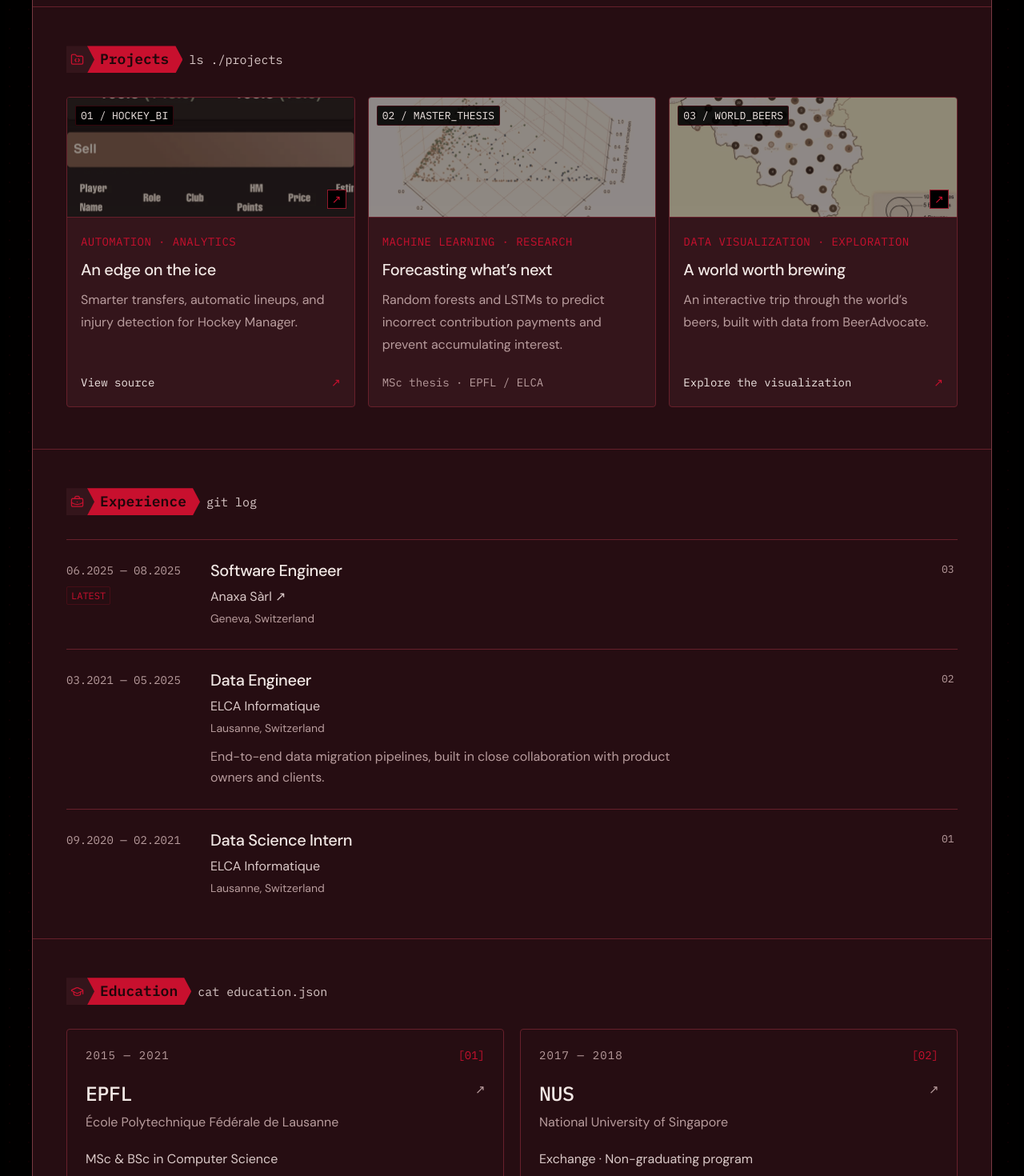
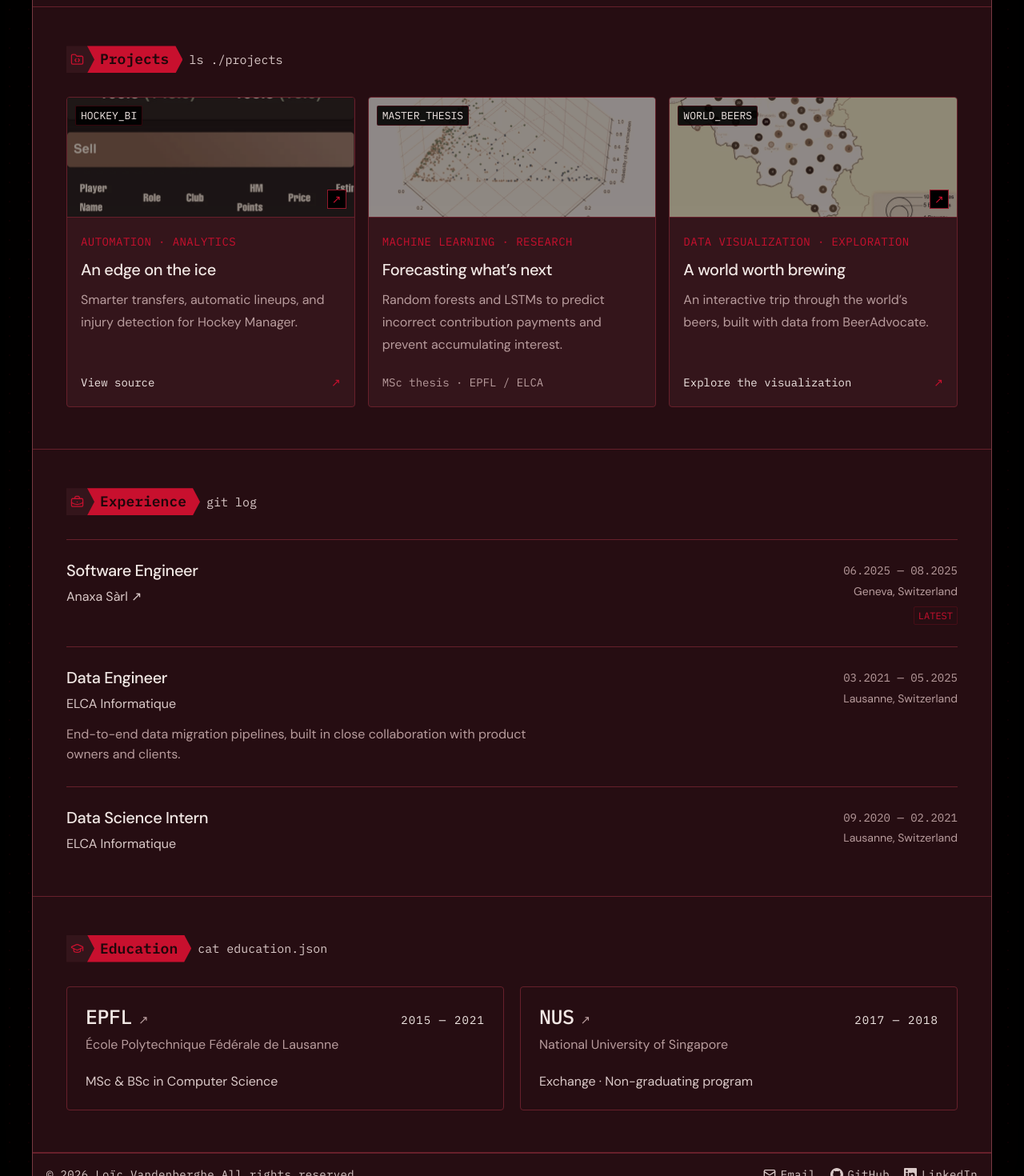
Before and after one commit to loiclovitana/loic-portofolio, a Svelte app: page / in a window 1280 px wide. Shown: the part 760-2230 px from the top of the page at 80% size. Built offline with nearby package versions, Linux system fonts and the light colour scheme.

Commit message:
feat: remove numbers

```diff
--- a/src/App.svelte
+++ b/src/App.svelte
@@ -22,26 +22,19 @@
   <main>
     <Hero />
 
-    <Section
-      {...sections.projects}
-    >
+    <Section {...sections.projects}>
       <div class="projects">
-        {#each projects as project, index (project.id)}
-          <ProjectCard {project} {index} />
+        {#each projects as project (project.id)}
+          <ProjectCard {project} />
         {/each}
       </div>
     </Section>
 
-    <Section
-      {...sections.experience}
-    >
+    <Section {...sections.experience}>
       <div class="timeline">
-        {#each experience as job, index (job.title)}
+        {#each experience as job (job.title)}
           <article>
-            <p class="timeline-date">
-              {job.date}{#if job.latest}<span class="tag">LATEST</span>{/if}
-            </p>
-            <div>
+            <div class="job-details">
               <h3>{job.title}</h3>
               <p>
                 {#if job.href}<a
@@ -49,15 +42,16 @@
                     target="_blank"
                     rel="noreferrer">{job.company} ↗</a
                   >{:else}{job.company}{/if}
-                <span class="job-location">{job.location}</span>
               </p>
               {#if job.description}<p class="job-description">
                   {job.description}
                 </p>{/if}
             </div>
-            <span class="timeline-index" aria-hidden="true"
-              >{String(experience.length - index).padStart(2, '0')}</span
-            >
+            <div class="job-meta">
+              <p class="timeline-date">{job.date}</p>
+              <p class="job-location">{job.location}</p>
+              {#if job.latest}<span class="tag">LATEST</span>{/if}
+            </div>
           </article>
         {/each}
       </div>
@@ -65,19 +59,16 @@
 
     <Section {...sections.education}>
       <div class="education-grid">
-        {#each education as item, index (item.school)}
+        {#each education as item (item.school)}
           <article>
             <div class="education-top">
+              <h3>
+                <a href={item.href} target="_blank" rel="noreferrer"
+                  >{item.school} <span>↗</span></a
+                >
+              </h3>
               <span class="eyebrow">{item.date}</span>
-              <span class="accent" aria-hidden="true"
-                >[{String(index + 1).padStart(2, '0')}]</span
-              >
             </div>
-            <h3>
-              <a href={item.href} target="_blank" rel="noreferrer"
-                >{item.school} <span>↗</span></a
-              >
-            </h3>
             <p>{item.name}</p>
             <p class="degree">{item.degree}</p>
           </article>
@@ -108,8 +99,7 @@
 <style>
   .statusbar,
   .timeline-date,
-  .tag,
-  .timeline-index {
+  .tag {
     font-family: var(--font-mono);
   }
   .terminal {
@@ -131,7 +121,7 @@
   }
   .timeline article {
     display: grid;
-    grid-template-columns: 160px 1fr 20px;
+    grid-template-columns: minmax(0, 1fr) auto;
     gap: 20px;
     padding: 27px 0;
     border-bottom: 1px solid var(--color-border);
@@ -139,6 +129,9 @@
   .timeline article:last-child {
     border-bottom: 0;
     padding-bottom: 0;
+  }
+  .job-meta {
+    text-align: right;
   }
   .timeline-date {
     color: var(--color-muted);
@@ -149,7 +142,7 @@
     font-size: 12px;
     color: var(--color-accent);
     padding: 1px 5px;
-    margin-top: 8px;
+    margin: 8px 0 0 auto;
     border: 1px solid var(--color-accent-soft);
     border-radius: 2px;
   }
@@ -157,7 +150,7 @@
     font-size: 20px;
     margin-bottom: 8px;
   }
-  .timeline article > div > p {
+  .job-details > p {
     font-size: 16px;
     color: var(--color-text-secondary);
   }
@@ -167,16 +160,12 @@
     color: var(--color-muted);
     margin-top: 3px;
   }
-  .timeline article > div > .job-description {
+  .job-details > .job-description {
     margin-top: 12px;
     font-size: 16px;
     line-height: 1.6;
     color: var(--color-muted);
     max-width: 600px;
-  }
-  .timeline-index {
-    font-size: 13px;
-    color: var(--color-muted);
   }
   .education-grid {
     display: grid;
@@ -192,17 +181,23 @@
   .education-top {
     display: flex;
     justify-content: space-between;
-    color: var(--color-muted);
+    align-items: baseline;
+    flex-wrap: wrap;
+    gap: 8px 16px;
+    color: var(--color-text);
     font: 14px var(--font-mono);
-    margin-bottom: 25px;
+  }
+  .education-top > .eyebrow {
+    margin-left: auto;
   }
   .education-grid h3 {
     font-family: var(--font-mono);
     font-size: 25px;
   }
   .education-grid h3 a {
-    display: flex;
-    justify-content: space-between;
+    display: inline-flex;
+    align-items: baseline;
+    gap: 8px;
   }
   .education-grid h3 span {
     font-size: 15px;
@@ -263,7 +258,6 @@
       gap: 12px;
     }
     .timeline article {
-      grid-template-columns: 135px 1fr 20px;
       gap: 15px;
     }
   }
@@ -282,26 +276,15 @@
       margin-top: 25px;
     }
     .timeline article {
-      grid-template-columns: 1fr 20px;
+      grid-template-columns: 1fr;
       gap: 12px;
       padding-block: 23px;
     }
-    .timeline-date {
-      grid-column: 1;
-      display: flex;
-      align-items: center;
-      gap: 12px;
-      font-size: 14px;
+    .job-meta {
+      text-align: left;
     }
     .tag {
-      margin: 0;
-    }
-    .timeline article > div {
-      grid-column: 1;
-    }
-    .timeline-index {
-      grid-column: 2;
-      grid-row: 1 / 3;
+      margin-left: 0;
     }
     .education-grid {
       grid-template-columns: 1fr;
--- a/src/components/Portrait.svelte
+++ b/src/components/Portrait.svelte
@@ -26,7 +26,7 @@
       onclick={() => (view = view === 'ascii' ? 'photo' : 'ascii')}
     >
       {#if view === 'ascii'}
-        <Image size={19}/>
+        <Image size={19} />
       {:else}
         <Type size={19} />
       {/if}
--- a/src/components/ProjectCard.svelte
+++ b/src/components/ProjectCard.svelte
@@ -1,7 +1,7 @@
 <script lang="ts">
   import type { Project } from '../content';
 
-  let { project, index }: { project: Project; index: number } = $props();
+  let { project }: { project: Project } = $props();
 </script>
 
 {#snippet preview()}
@@ -12,9 +12,7 @@
     width="640"
     height="400"
   />
-  <span class="image-index"
-    >{String(index + 1).padStart(2, '0')} / {project.id}</span
-  >
+  <span class="image-label">{project.id}</span>
   {#if project.link}<span class="image-arrow" aria-hidden="true">↗</span>{/if}
 {/snippet}
 
@@ -98,7 +96,7 @@
     opacity: 1;
     transform: scale(1.04);
   }
-  .image-index {
+  .image-label {
     position: absolute;
     top: 10px;
     left: 10px;
--- a/src/styles/palette.css
+++ b/src/styles/palette.css
@@ -87,7 +87,6 @@
 }
 
 :root[data-theme='matrix'] {
-
   color-scheme: dark;
   --color-background: #101310;
   --color-surface: #151915;
```
Also changed, not shown: src/components/SkillsMonitor.svelte (+8 -4 lines), 2 other files (tests, documents, lock files or other folders).
